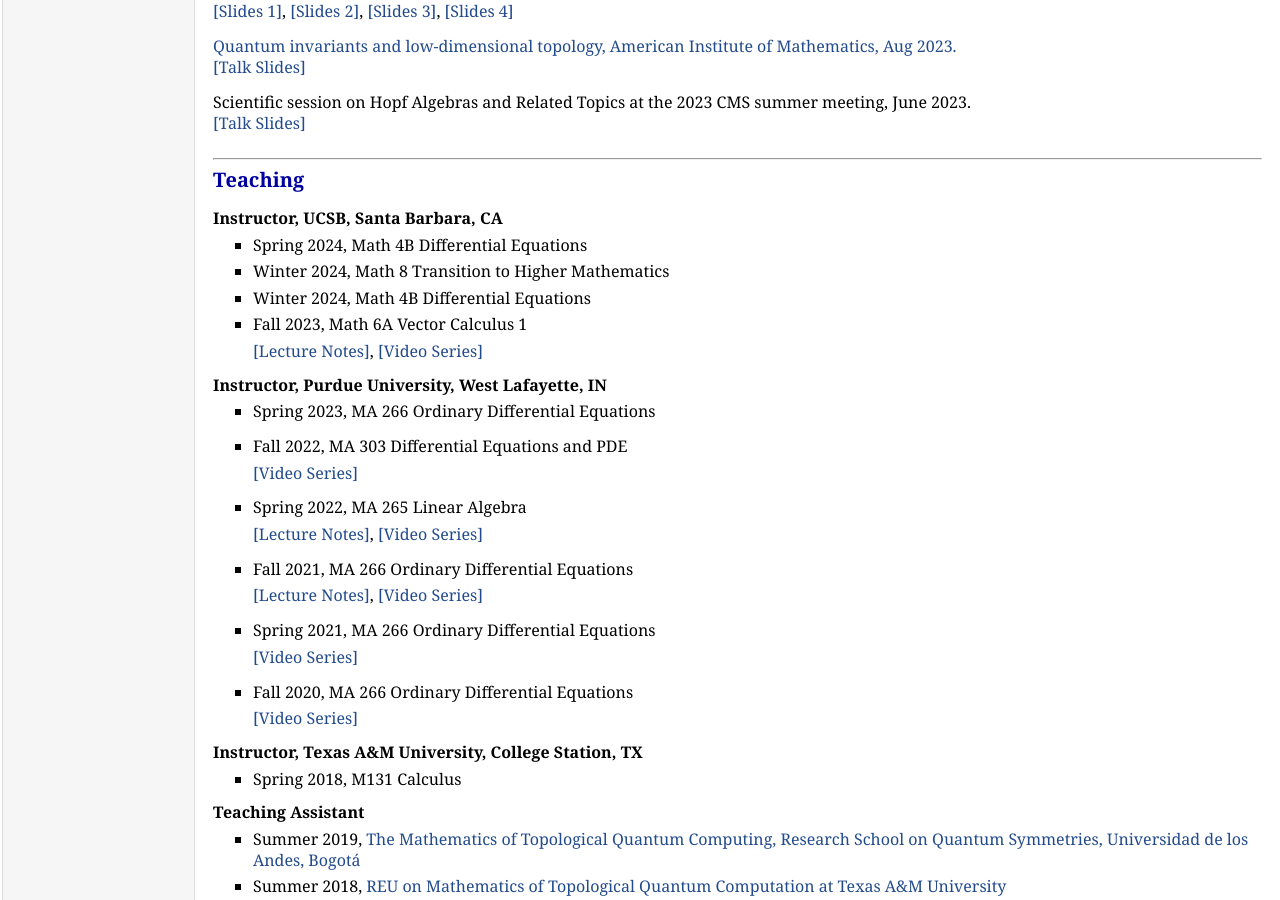
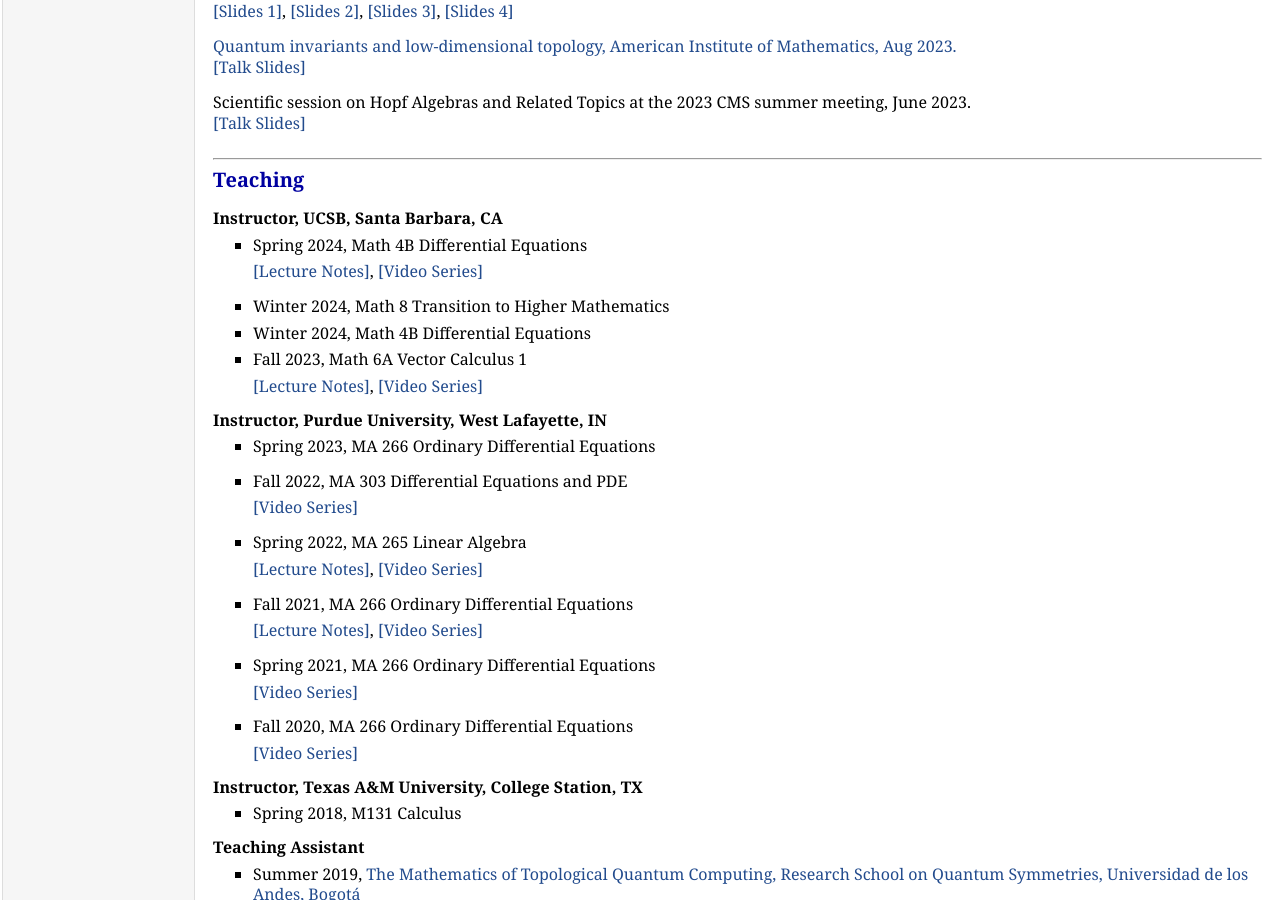
Before and after one commit to zhangqing2513/zhangqing2513.github.io, a Jekyll site: the page index.html, which Jekyll copies as it is, in a window 1280 px wide and 900 px high, scrolled down 1395 px. Built offline with Jekyll 4.4.1, drawn with Linux system fonts in a browser that asks for light colours.

Commit message:
Update index.html

```diff
--- a/index.html
+++ b/index.html
@@ -104,6 +104,9 @@ Scientific session on Hopf Algebras and Related Topics at the 2023 CMS summer me
     <p><span style="font-size: 100%"><strong>Instructor, UCSB, Santa Barbara, CA</strong></span></p>
     <ul>
       <li><p>Spring 2024, Math 4B Differential Equations</p></li>
+	<a href="https://zhangqing2513.github.io/Math4BSpring2024/Table%20of%20Contents.html" target="_blank">  [Lecture Notes]</a>,
+              <a href="https://www.youtube.com/playlist?list=PLMNQRMtXXp73i-whLDfoVQCMSywXgUC8G" target="_blank">  [Video Series]</a>
+                 <p></li>
       <li><p>Winter 2024, Math 8 Transition to Higher Mathematics</p></li>
       <li><p>Winter 2024, Math 4B Differential Equations</p></li>
       <li><p>Fall 2023, Math 6A Vector Calculus 1</p></li>
```
